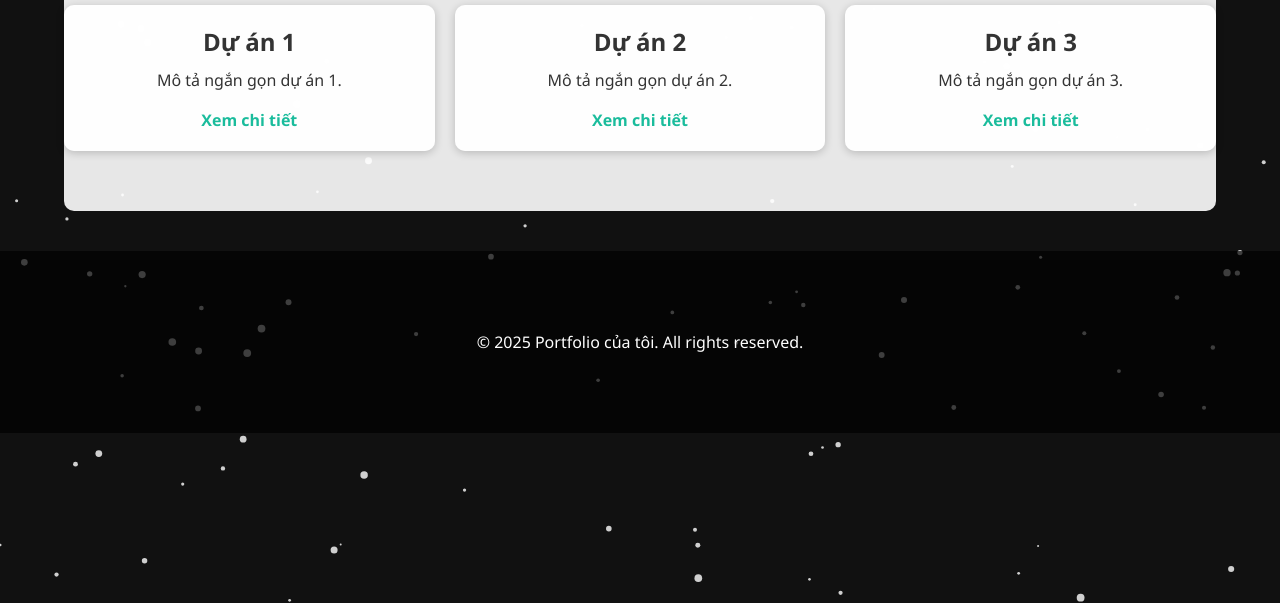
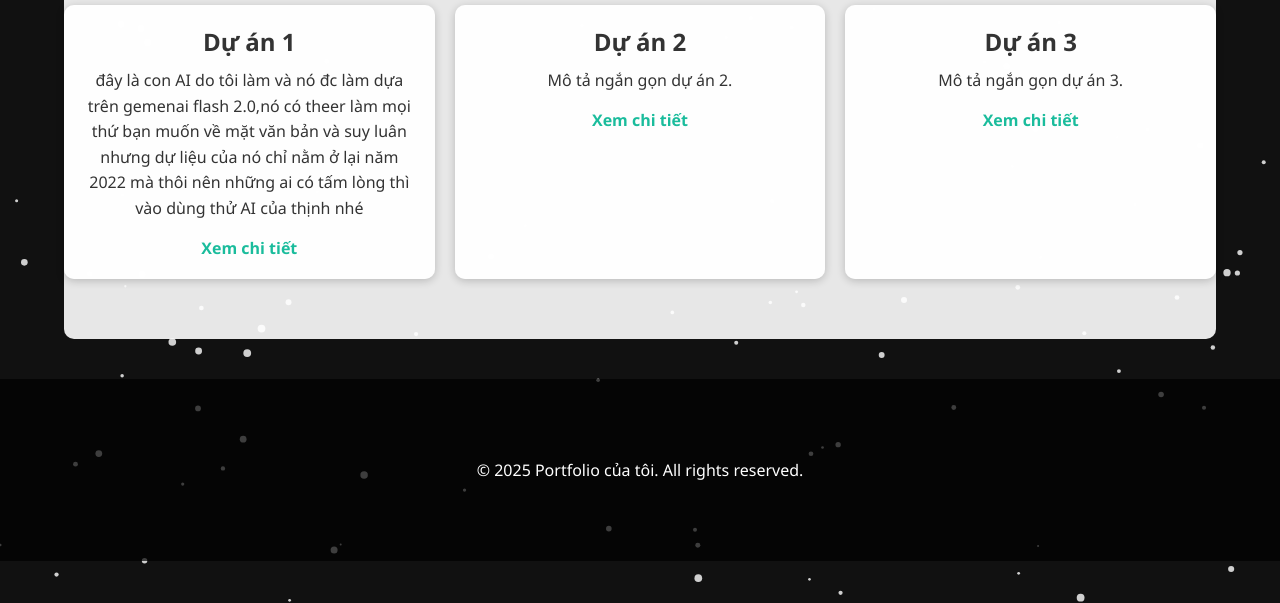
Before and after one commit to maitrongthinh/Portfolio, a plain HTML site: page projects.html in a window 1280 px wide. Shown: the part 197-800 px from the top of the page. Drawn offline with Linux system fonts and the light colour scheme.

Commit message:
Update projects.html

```diff
--- a/projects.html
+++ b/projects.html
@@ -27,7 +27,7 @@
     <div class="projects-grid">
       <div class="project-card">
         <h3>Dự án 1</h3>
-        <p>Mô tả ngắn gọn dự án 1.</p>
+        <p>đây là con AI do tôi làm và nó đc làm dựa trên gemenai flash 2.0,nó có theer làm mọi thứ bạn muốn về mặt văn bản và suy luân nhưng dự liệu của nó chỉ nằm ở lại năm 2022 mà thôi nên những ai có tấm lòng thì vào dùng thử AI của thịnh nhé</p>
         <a href="#" target="_blank">Xem chi tiết</a>
       </div>
       <div class="project-card">
```
